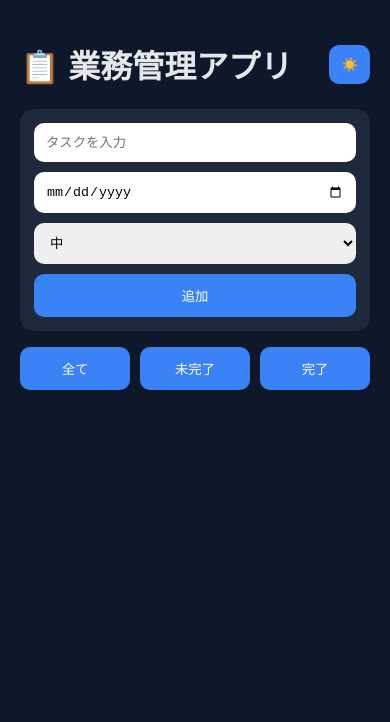
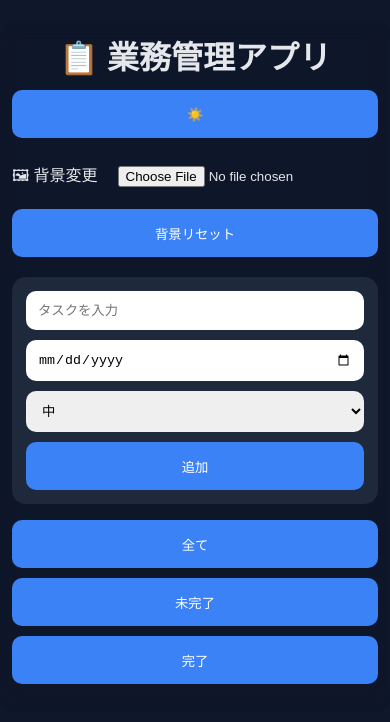
Before and after one commit to moritaku7766/task-izumi-app, a React (Vite) app: page / in a window 390 px wide. Shown: the top 722 px of the page. Built offline with nearby package versions, Linux system fonts and the light colour scheme.

Commit message:
background feature

```diff
--- a/src/App.jsx
+++ b/src/App.jsx
@@ -8,6 +8,10 @@ export default function App() {
   const [priority, setPriority] = useState("medium");
   const [filter, setFilter] = useState("all");
   const [dark, setDark] = useState(true);
+
+  const [backgroundImage, setBackgroundImage] = useState(
+    localStorage.getItem("backgroundImage") || ""
+  );
 
   useEffect(() => {
     const saved = localStorage.getItem("tasks");
@@ -20,6 +24,7 @@ export default function App() {
 
   const addTask = () => {
     if (!text.trim()) return;
+
     setTasks([
       {
         id: Date.now(),
@@ -30,18 +35,46 @@ export default function App() {
       },
       ...tasks,
     ]);
+
     setText("");
     setDeadline("");
     setPriority("medium");
   };
 
-  const removeTask = (id) =>
+  const removeTask = (id) => {
     setTasks(tasks.filter((t) => t.id !== id));
+  };
 
-  const toggleTask = (id) =>
-    setTasks(tasks.map((t) =>
-      t.id === id ? { ...t, done: !t.done } : t
-    ));
+  const toggleTask = (id) => {
+    setTasks(
+      tasks.map((t) =>
+        t.id === id ? { ...t, done: !t.done } : t
+      )
+    );
+  };
+
+  const handleBackgroundUpload = (event) => {
+    const file = event.target.files?.[0];
+    if (!file) return;
+
+    const reader = new FileReader();
+
+    reader.onload = () => {
+      const imageData = reader.result;
+      setBackgroundImage(imageData);
+      localStorage.setItem(
+        "backgroundImage",
+        imageData
+      );
+    };
+
+    reader.readAsDataURL(file);
+  };
+
+  const resetBackground = () => {
+    setBackgroundImage("");
+    localStorage.removeItem("backgroundImage");
+  };
 
   const filtered = tasks.filter((t) => {
     if (filter === "active") return !t.done;
@@ -50,12 +83,39 @@ export default function App() {
   });
 
   return (
-    <div className={dark ? "app dark" : "app"}>
+    <div
+      className={dark ? "app dark" : "app"}
+      style={{
+        backgroundImage: backgroundImage
+          ? `url(${backgroundImage})`
+          : "none",
+        backgroundSize: "cover",
+        backgroundPosition: "center",
+        backgroundAttachment: "fixed",
+      }}
+    >
       <div className="container">
+
         <div className="header">
           <h1>📋 業務管理アプリ</h1>
+
           <button onClick={() => setDark(!dark)}>
             {dark ? "☀️" : "🌙"}
+          </button>
+        </div>
+
+        <div className="background-picker">
+          <label>
+            🖼 背景変更
+            <input
+              type="file"
+              accept="image/*"
+              onChange={handleBackgroundUpload}
+            />
+          </label>
+
+          <button onClick={resetBackground}>
+            背景リセット
           </button>
         </div>
 
@@ -65,48 +125,95 @@ export default function App() {
             onChange={(e) => setText(e.target.value)}
             placeholder="タスクを入力"
           />
+
           <input
             type="date"
             value={deadline}
             onChange={(e) => setDeadline(e.target.value)}
           />
+
           <select
             value={priority}
-            onChange={(e) => setPriority(e.target.value)}
+            onChange={(e) =>
+              setPriority(e.target.value)
+            }
           >
             <option value="high">高</option>
             <option value="medium">中</option>
             <option value="low">低</option>
           </select>
-          <button onClick={addTask}>追加</button>
+
+          <button onClick={addTask}>
+            追加
+          </button>
         </div>
 
         <div className="tabs">
-          <button onClick={() => setFilter("all")}>全て</button>
-          <button onClick={() => setFilter("active")}>未完了</button>
-          <button onClick={() => setFilter("done")}>完了</button>
+          <button
+            onClick={() => setFilter("all")}
+          >
+            全て
+          </button>
+
+          <button
+            onClick={() => setFilter("active")}
+          >
+            未完了
+          </button>
+
+          <button
+            onClick={() => setFilter("done")}
+          >
+            完了
+          </button>
         </div>
 
         <ul>
           {filtered.map((task) => (
             <li
               key={task.id}
-              className={`${task.priority} ${task.done ? "done" : ""}`}
+              className={`${task.priority} ${
+                task.done ? "done" : ""
+              }`}
             >
               <div className="row">
-                <span onClick={() => toggleTask(task.id)}>
-                  {task.done ? "✔" : "⏳"} {task.text}
+                <span
+                  style={{
+                    cursor: "pointer",
+                    flex: 1,
+                  }}
+                  onClick={() =>
+                    toggleTask(task.id)
+                  }
+                >
+                  {task.done ? "✔" : "⏳"}{" "}
+                  {task.text}
                 </span>
-                <button onClick={() => removeTask(task.id)}>削除</button>
+
+                <button
+                  onClick={() =>
+                    removeTask(task.id)
+                  }
+                >
+                  削除
+                </button>
               </div>
 
               <div className="meta">
-                <span>優先度: {task.priority}</span>
-                {task.deadline && <span>期限: {task.deadline}</span>}
+                <span>
+                  優先度: {task.priority}
+                </span>
+
+                {task.deadline && (
+                  <span>
+                    📅 {task.deadline}
+                  </span>
+                )}
               </div>
             </li>
           ))}
         </ul>
+
       </div>
     </div>
   );
--- a/src/index.css
+++ b/src/index.css
@@ -1,74 +1,181 @@
-body{
-margin:0;
-font-family:system-ui,sans-serif;
-background:#0f172a;
+body {
+  margin: 0;
+  font-family: system-ui, sans-serif;
+  background: #0f172a;
 }
-.app{
-min-height:100vh;
-color:#e5e7eb;
+
+.app {
+  min-height: 100vh;
+  color: #e5e7eb;
 }
-.container{
-max-width:900px;
-margin:auto;
-padding:20px;
+
+.container {
+  max-width: 900px;
+  margin: auto;
+  padding: 20px;
+  background: rgba(15, 23, 42, 0.78);
+  backdrop-filter: blur(10px);
+  border-radius: 16px;
+  margin-top: 20px;
+  margin-bottom: 20px;
 }
-.header{
-display:flex;
-justify-content:space-between;
-align-items:center;
+
+/* ヘッダー */
+.header {
+  display: flex;
+  justify-content: space-between;
+  align-items: center;
+  margin-bottom: 16px;
 }
-.input-area{
-display:grid;
-grid-template-columns:2fr 1fr 1fr auto;
-gap:10px;
-background:#1e293b;
-padding:14px;
-border-radius:14px;
+
+.header h1 {
+  margin: 0;
 }
-input,select,button{
-padding:12px;
-border-radius:10px;
-border:none;
+
+/* 背景画像選択 */
+.background-picker {
+  display: flex;
+  gap: 10px;
+  align-items: center;
+  flex-wrap: wrap;
+  margin-bottom: 20px;
 }
-button{
-background:#3b82f6;
-color:white;
-cursor:pointer;
+
+.background-picker label {
+  display: flex;
+  align-items: center;
+  gap: 8px;
 }
-.tabs{
-display:flex;
-gap:10px;
-margin:16px 0;
+
+.background-picker input[type="file"] {
+  max-width: 220px;
 }
-.tabs button{flex:1;}
-ul{padding:0;}
-li{
-list-style:none;
-background:#1e293b;
-margin-bottom:10px;
-padding:14px;
-border-radius:12px;
-border-left:5px solid transparent;
+
+/* 入力エリア */
+.input-area {
+  display: grid;
+  grid-template-columns: 2fr 1fr 1fr auto;
+  gap: 10px;
+  background: #1e293b;
+  padding: 14px;
+  border-radius: 14px;
 }
-.high{border-left-color:#ef4444;}
-.medium{border-left-color:#f59e0b;}
-.low{border-left-color:#22c55e;}
-.done{
-opacity:.5;
-text-decoration:line-through;
+
+/* 入力部品 */
+input,
+select,
+button {
+  padding: 12px;
+  border-radius: 10px;
+  border: none;
+  box-sizing: border-box;
 }
-.row{
-display:flex;
-justify-content:space-between;
-gap:10px;
+
+/* ボタン */
+button {
+  background: #3b82f6;
+  color: white;
+  cursor: pointer;
+  transition: 0.2s;
 }
-.meta{
-font-size:12px;
-opacity:.8;
-margin-top:8px;
-display:flex;
-gap:10px;
+
+button:hover {
+  background: #2563eb;
 }
-@media(max-width:700px){
-.input-area{grid-template-columns:1fr;}
+
+/* フィルター */
+.tabs {
+  display: flex;
+  gap: 10px;
+  margin: 16px 0;
 }
+
+.tabs button {
+  flex: 1;
+}
+
+/* タスク一覧 */
+ul {
+  padding: 0;
+}
+
+li {
+  list-style: none;
+  background: #1e293b;
+  margin-bottom: 10px;
+  padding: 14px;
+  border-radius: 12px;
+  border-left: 5px solid transparent;
+}
+
+/* 優先度 */
+.high {
+  border-left-color: #ef4444;
+}
+
+.medium {
+  border-left-color: #f59e0b;
+}
+
+.low {
+  border-left-color: #22c55e;
+}
+
+/* 完了 */
+.done {
+  opacity: 0.5;
+  text-decoration: line-through;
+}
+
+/* タスク行 */
+.row {
+  display: flex;
+  justify-content: space-between;
+  gap: 10px;
+  align-items: center;
+}
+
+/* 補足情報 */
+.meta {
+  font-size: 12px;
+  opacity: 0.8;
+  margin-top: 8px;
+  display: flex;
+  gap: 10px;
+  flex-wrap: wrap;
+}
+
+/* スマホ対応 */
+@media (max-width: 700px) {
+  .container {
+    padding: 12px;
+  }
+
+  .header {
+    flex-direction: column;
+    gap: 12px;
+  }
+
+  .input-area {
+    grid-template-columns: 1fr;
+  }
+
+  .tabs {
+    flex-direction: column;
+  }
+
+  button {
+    width: 100%;
+    min-height: 48px;
+  }
+
+  .row {
+    flex-direction: column;
+    align-items: stretch;
+  }
+
+  .background-picker {
+    flex-direction: column;
+    align-items: stretch;
+  }
+}
```
